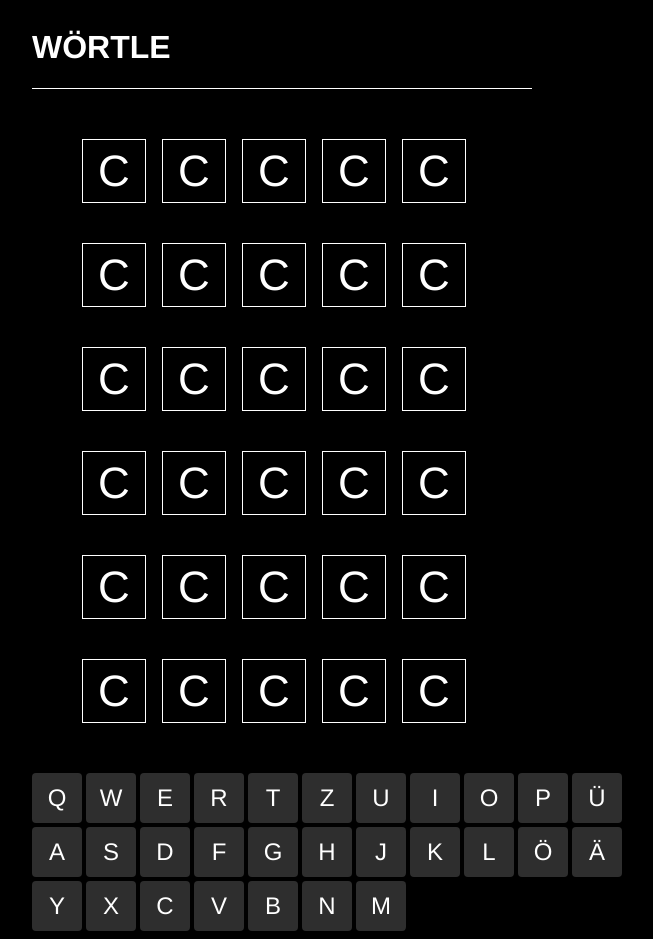
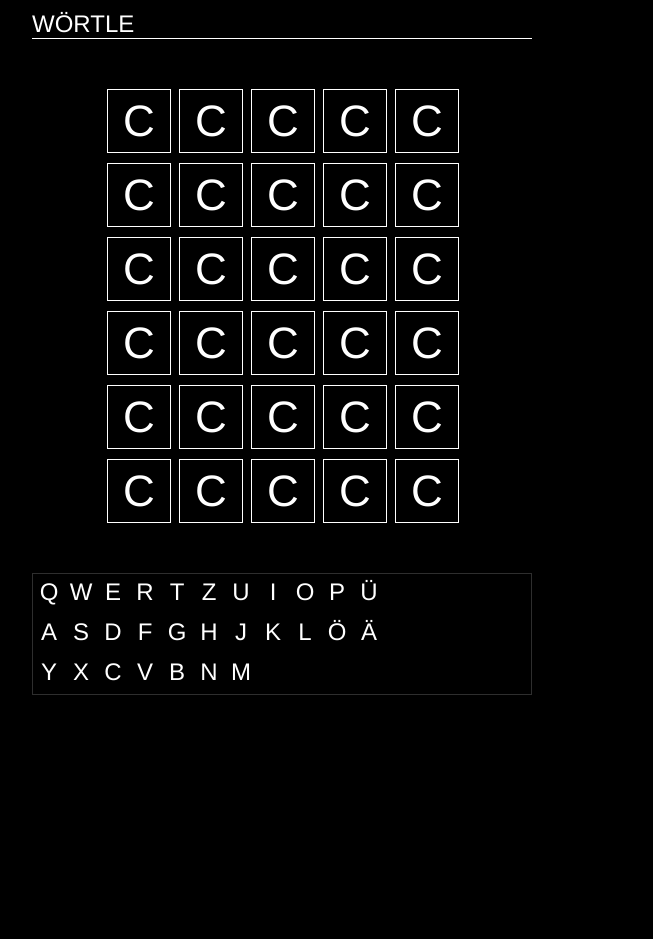
Before and after one commit to johannesschweig/wortle, a Vue app: page / in a window 1280 px wide. Shown: the whole page, without its empty margins (358-1011 px from the left). After the commit the page ends 800 px from the top, so only its background shows below. Built offline with nearby package versions, Linux system fonts and the light colour scheme.

Commit message:
riddle centered

```diff
--- a/src/App.vue
+++ b/src/App.vue
@@ -1,24 +1,22 @@
 <template>
   <div id="app">
-    <div id='content'>
-      <div id='nav'>
-        <h1>Wörtle</h1>
-      </div>
-      <Riddle />
-      <Keyboard />
-    </div>
+    <Navbar />
+    <Riddle />
+    <Keyboard />
   </div>
 </template>
 
 <script>
 import Riddle from './components/Riddle.vue'
 import Keyboard from './components/Keyboard.vue'
+import Navbar from './components/Navbar.vue'
 
 export default {
   name: 'App',
   components: {
     Riddle,
-    Keyboard
+    Keyboard,
+    Navbar
   }
 }
 </script>
@@ -27,6 +25,7 @@ export default {
 body {
   background-color: black;
   color: white;
+  margin: 10px;
 }
 </style>
 
@@ -36,23 +35,10 @@ body {
   font-family: Avenir, Helvetica, Arial, sans-serif;
   -webkit-font-smoothing: antialiased;
   -moz-osx-font-smoothing: grayscale;
-  display: grid;
-  grid-template-columns: 1fr 500px 1fr;
+  margin: 0px auto;
+  max-width: 500px;
 }
 
-#content {
-  grid-column: 2 / 3;
-}
 
-#nav {
-  max-width: 500px;
-  width: 100%;
-  border-width: 0 0 1px 0;
-  border-style: solid;
-  border-color: white;
-}
 
-h1 {
-  text-transform: uppercase;
-}
 </style>
--- a/src/components/Key.vue
+++ b/src/components/Key.vue
@@ -15,18 +15,19 @@ export default {
 
 <style scoped>
 div {
-  width: 50px;
-  height: 50px;
-  background-color: #2e2e2e;
+  width: 32px;
+  height: 32px;
+  /* background-color: #2e2e2e; */
   border-radius: 4px;
   text-align: center;
-  line-height: 50px;
+  line-height: 36px;
   font-size: 24px;
   text-transform: uppercase;
   cursor: pointer;
 }
 
-div:hover {
+div:hover,
+div:active {
   background-color: #525252;
 }
 
--- a/src/components/Keyboard.vue
+++ b/src/components/Keyboard.vue
@@ -38,13 +38,13 @@ export default {
 .keyboard {
   display: grid;
   grid-template-rows: 1fr 1fr 1fr;
-  gap: 4px;
+  border: 1px solid #2e2e2e;
 }
 
 .row {
   display: grid;
-  grid-template-columns: repeat(12, 1fr);
-  gap: 4px;
+  grid-template-columns: repeat(12, 32px);
+  height: 40px;
 }
 
 </style>
--- /dev/null
+++ b/src/components/Navbar.vue
@@ -0,0 +1,28 @@
+<template>
+  <div class='nav'>
+      <div id='nav'>
+        <span>Wörtle</span>
+      </div>
+  </div>
+</template>
+
+<script>
+
+export default {
+  name: 'Navbar'
+}
+</script>
+
+<style scoped>
+#nav {
+  border-width: 0 0 1px 0;
+  border-style: solid;
+  border-color: white;
+}
+
+span {
+  font-size: 24px;
+  text-transform: uppercase;
+}
+
+</style>
--- a/src/components/Riddle.vue
+++ b/src/components/Riddle.vue
@@ -1,8 +1,12 @@
 <template>
-  <div class='riddle'>
-    <Character
-      v-for='i in 30'
-      :key='i' />
+  <div class='wrapper'>
+  <div class='content'>
+    <div class='riddle'>
+      <Character
+        v-for='i in 30'
+        :key='i' />
+    </div>
+    </div>
   </div>
 </template>
 
@@ -18,11 +22,20 @@ export default {
 </script>
 
 <style scoped>
+.wrapper {
+  display: grid;
+  grid-template-columns: auto 1fr auto;
+}
+.content {
+  grid-column: 2/3;
+  display: inline-flex;
+  margin: 0 auto;
+}
 .riddle {
-  margin: 50px;
+  margin: 50px 0;
   display: grid;
-  grid-template-columns: repeat(5, 1fr);
-  row-gap: 40px;
+  grid-template-columns: repeat(5, 62px);
+  gap: 10px;
 }
 
 </style>
```
